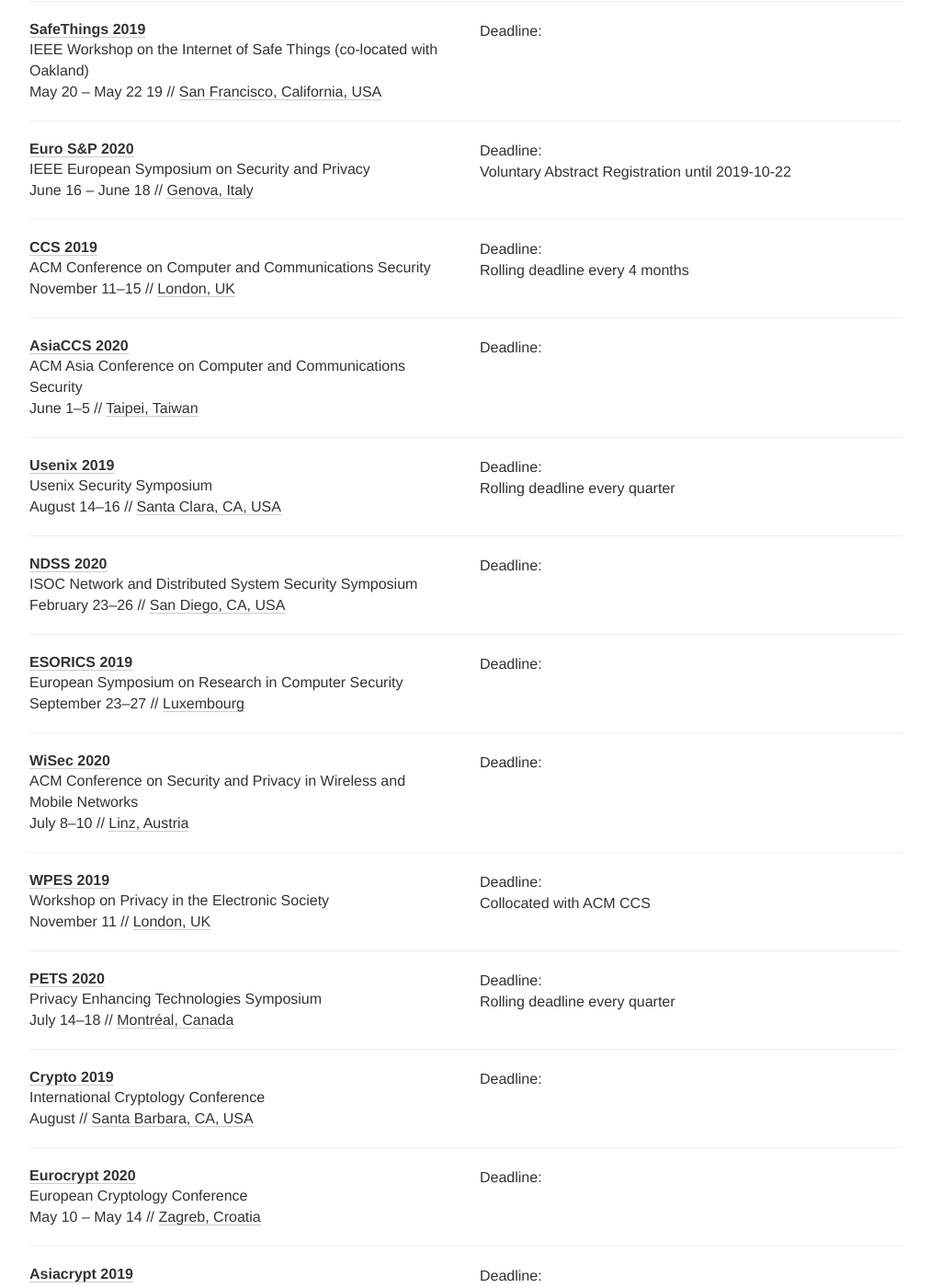
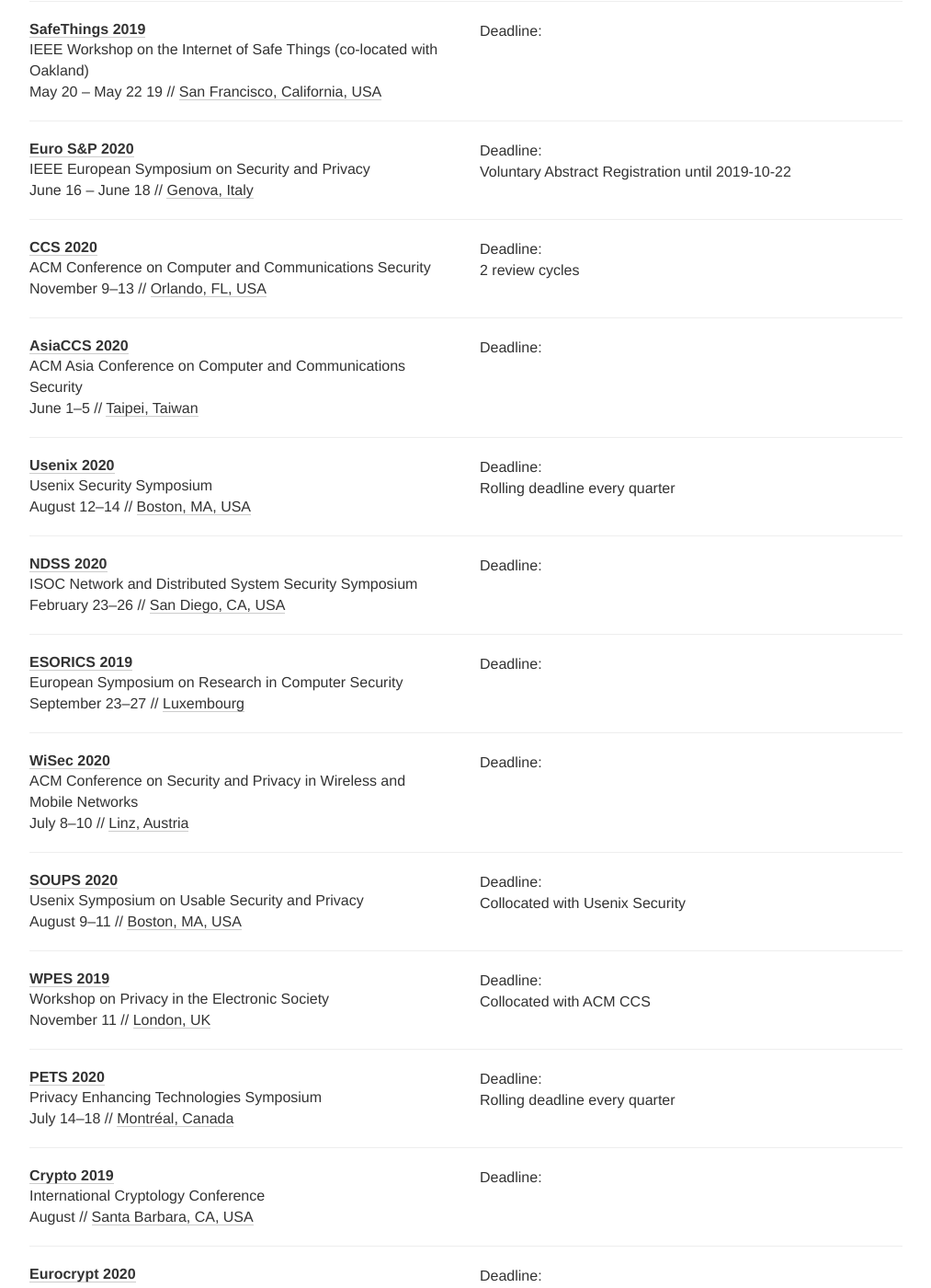
Before and after one commit to sec-deadlines/sec-deadlines.github.io, a Jekyll site: the page built from index.html, in a window 1280 px wide and 1400 px high, scrolled down 407 px. Shown: the whole window at 92% size, without its empty margins (133-1146 px from the left). Built offline with Jekyll 4.4.1, drawn with Linux system fonts in a browser that asks for light colours; nearby versions of some CDN libraries; comment, search, counter and statistics services are not loaded.

Commit message:
Update to 2020 Usenix and CCS, add SOUPS (#39)
* Update to 2020 Usenix and CCS, add SOUPS

* Add SOUPS comment

```diff
--- a/_data/conferences.yml
+++ b/_data/conferences.yml
@@ -31,16 +31,14 @@
 
 - name: CCS
   description: ACM Conference on Computer and Communications Security
-  year: 2019
-  link: https://www.sigsac.org/ccs/CCS2019/
-  deadline: "2018-05-08 23:59"
+  year: 2020
+  link: https://www.sigsac.org/ccs/CCS2020/
   deadline:
-    - "%y-02-05 23:59"
-    - "%y-05-15 23:59"
-    - "%y-09-15 23:59"
-  comment: Rolling deadline every 4 months
-  date: "November 11-15"
-  place: London, UK
+    - "%y-01-20 23:59"
+    - "%y-05-04 23:59"
+  comment: 2 review cycles
+  date: "November 9-13"
+  place: Orlando, FL, USA
   tags: [SEC, PRIV]
 
 - name: AsiaCCS
@@ -54,8 +52,8 @@
 
 - name: Usenix
   description: Usenix Security Symposium
-  year: 2019
-  link: https://www.usenix.org/conference/usenixsecurity19
+  year: 2020
+  link: https://www.usenix.org/conference/usenixsecurity20
   deadline:
     - "%y-08-23 19:59"
     - "%y-11-15 19:59"
@@ -63,8 +61,8 @@
     - "%y-05-15 19:59"
   comment: Rolling deadline every quarter
   timezone: America/New_York
-  date: "August 14-16"
-  place: Santa Clara, CA, USA
+  date: "August 12-14"
+  place: Boston, MA, USA
   tags: [SEC, PRIV]
 
 - name: NDSS
@@ -97,6 +95,15 @@
   place: Linz, Austria
   tags: [SEC, PRIV]
 
+- name: SOUPS
+  description: Usenix Symposium on Usable Security and Privacy
+  year: 2020
+  link: https://www.usenix.org/conference/soups2020
+  deadline: "2020-02-20 23:59"
+  comment: Collocated with Usenix Security
+  date: August 9–11
+  place: Boston, MA, USA
+  tags: [SEC, PRIV]
 
 # Privacy
 
```
